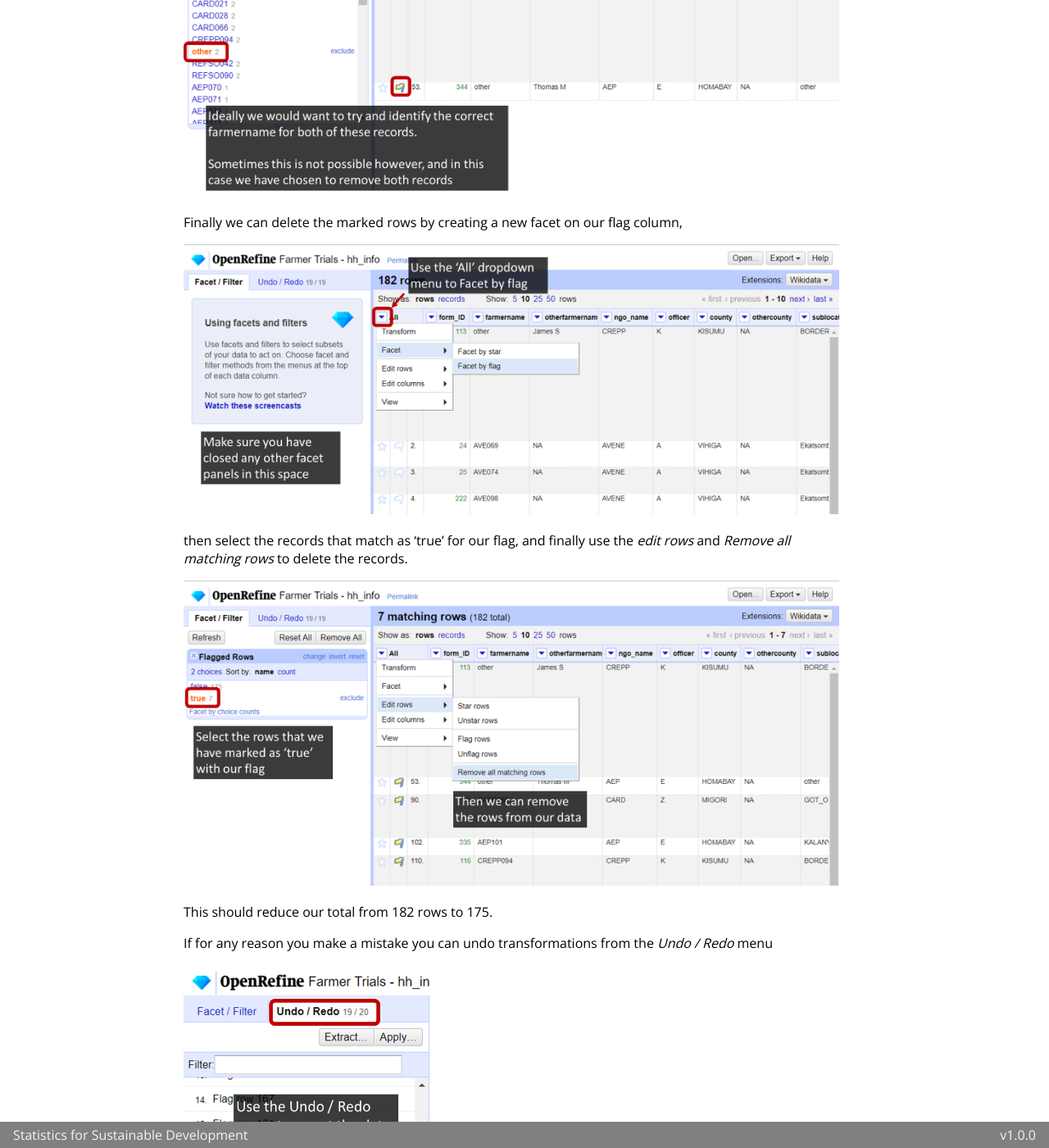
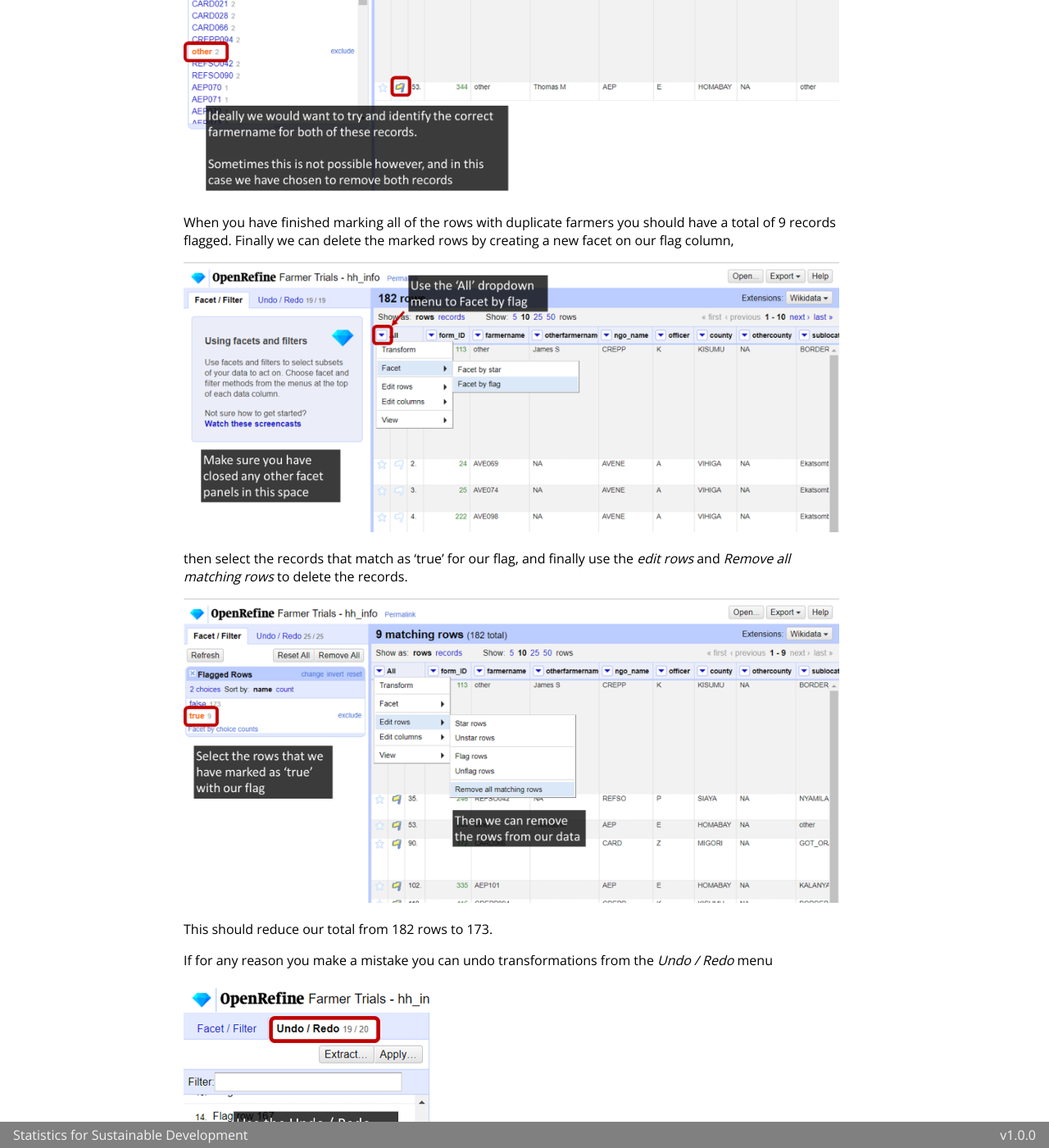
Before and after one commit to stats4sd/Installation-Guides, a Jekyll site: the page built from guides/CaseStudies/FarmerPlotTrials/step3.md, in a window 1280 px wide and 1400 px high, scrolled down 8131 px. Shown: the whole window at 82% size. Built offline with Jekyll 4.4.1, drawn with Linux system fonts in a browser that asks for light colours; some of the changed text lies outside the part shown.

Commit message:
make corrections for number of rows to remove

```diff
--- a/guides/CaseStudies/FarmerPlotTrials/step3.md
+++ b/guides/CaseStudies/FarmerPlotTrials/step3.md
@@ -116,6 +116,7 @@
 
 ![image](/assets/images/FarmerTrials/open-refine-13.png)
 
+When you have finished marking all of the rows with duplicate farmers you should have a total of 9 records flagged.
 Finally we can delete the marked rows by creating a new facet on our flag column,
 
 ![image](/assets/images/FarmerTrials/open-refine-14.png)
@@ -124,7 +125,7 @@
 
 ![image](/assets/images/FarmerTrials/open-refine-15.png)
 
-This should reduce our total from 182 rows to 175.
+This should reduce our total from 182 rows to 173.
 
 If for any reason you make a mistake you can undo transformations from the _Undo / Redo_ menu
 
@@ -156,7 +157,7 @@
 
 ![image](/assets/images/FarmerTrials/open-refine-20.png)
 
-Finally you can click on the _refresh_ button to see your imported data. This time there should only be 175 rows.
+Finally you can click on the _refresh_ button to see your imported data. This time there should only be 173 rows.
 
 ![image](/assets/images/FarmerTrials/open-refine-21.png)
 
```
Also changed, not shown: assets/images/FarmerTrials/open-refine-15.png, assets/images/FarmerTrials/open-refine-17.png.
